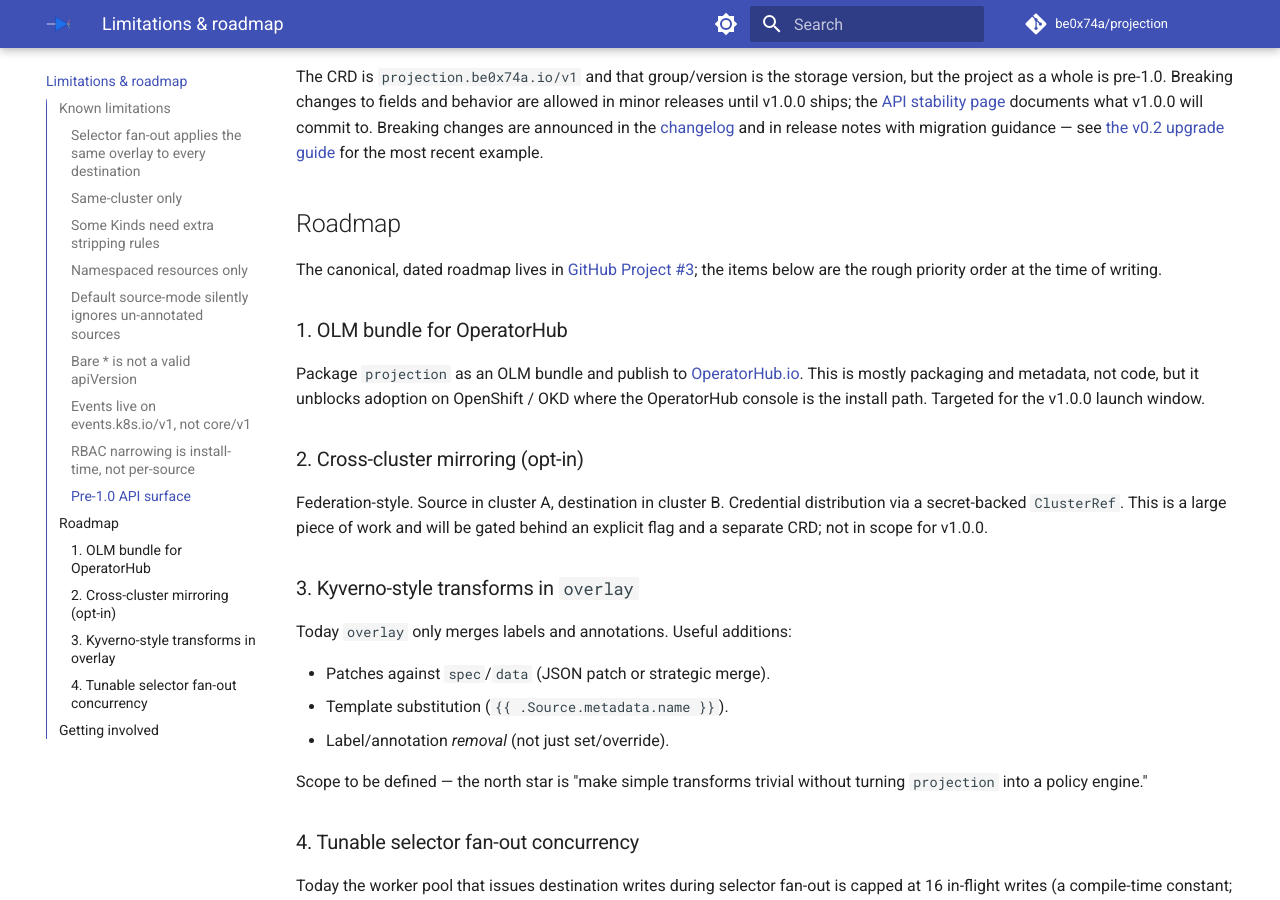
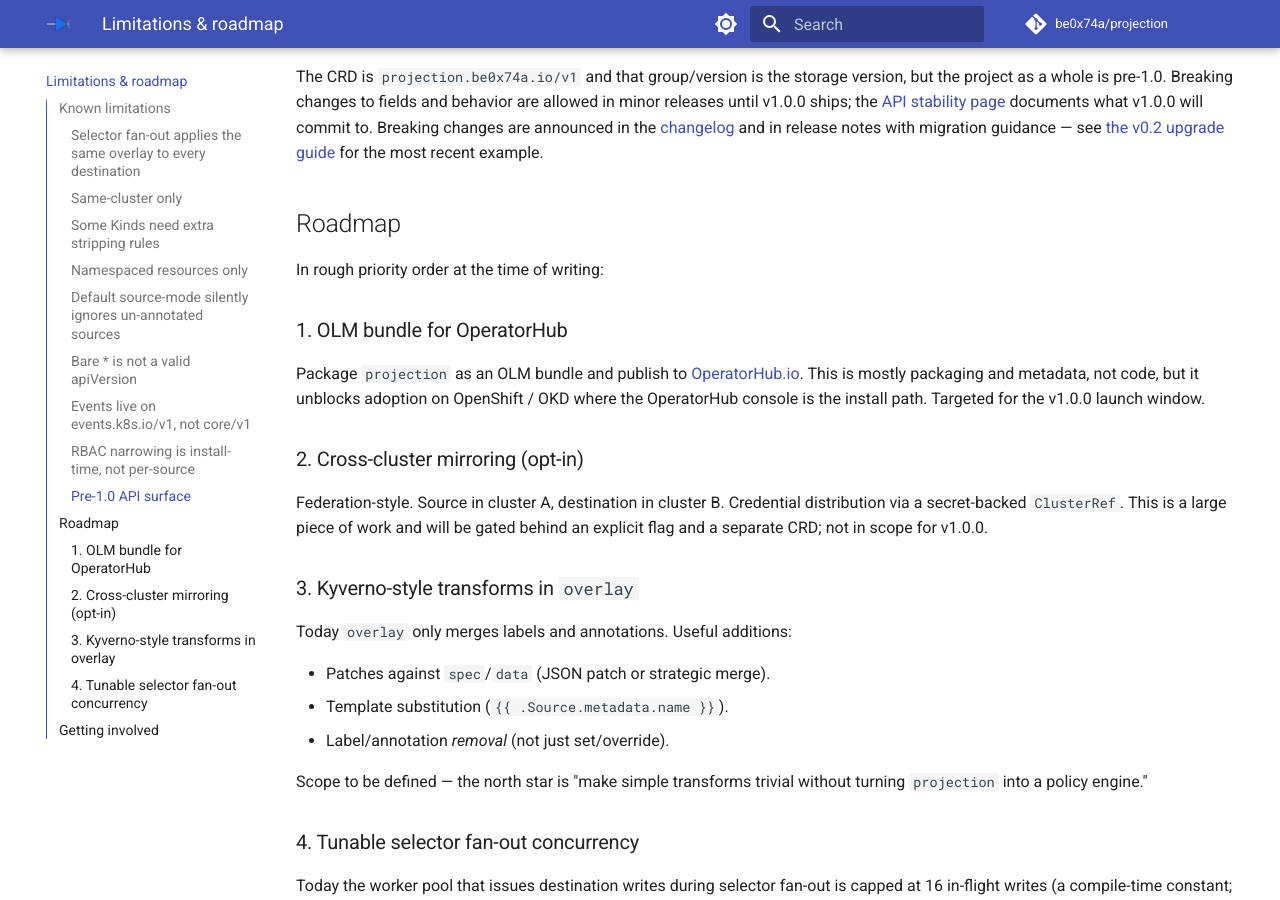
Before and after one commit to be0x74a/projection, an MkDocs documentation site: the page built from docs/limitations.md, in a window 1280 px wide and 900 px high, scrolled down 2668 px. Built offline with MkDocs 1.6.1 and Material for MkDocs 9.7.7, drawn with Linux system fonts in a browser that asks for light colours; comment, search, counter and statistics services are not loaded.

Commit message:
docs(limitations): drop reference to private GH Project #3
The roadmap intro pointed at the canonical project board, but the
project is private — the link is unhelpful for public docs. Restore the
short "in rough priority order" framing.

```diff
--- a/docs/limitations.md
+++ b/docs/limitations.md
@@ -63,7 +63,7 @@ The CRD is `projection.be0x74a.io/v1` and that group/version is the storage vers
 
 ## Roadmap
 
-The canonical, dated roadmap lives in [GitHub Project #3](https://github.com/users/be0x74a/projects/3); the items below are the rough priority order at the time of writing.
+In rough priority order at the time of writing:
 
 ### 1. OLM bundle for OperatorHub
 
```
